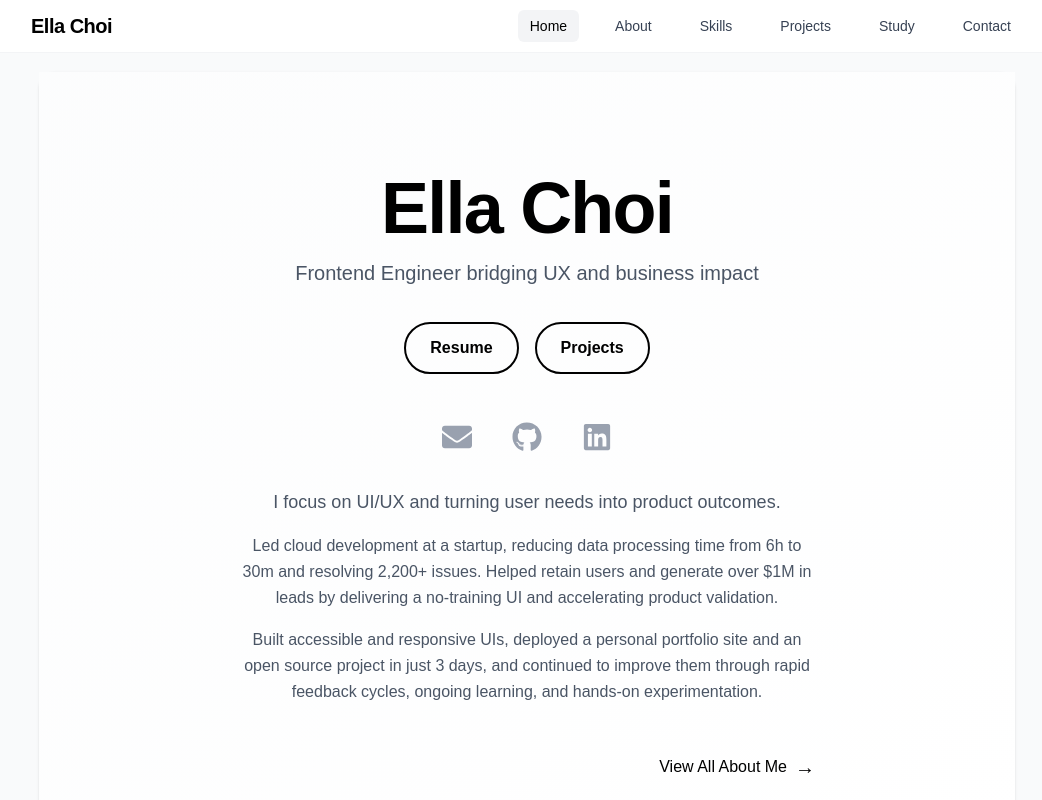
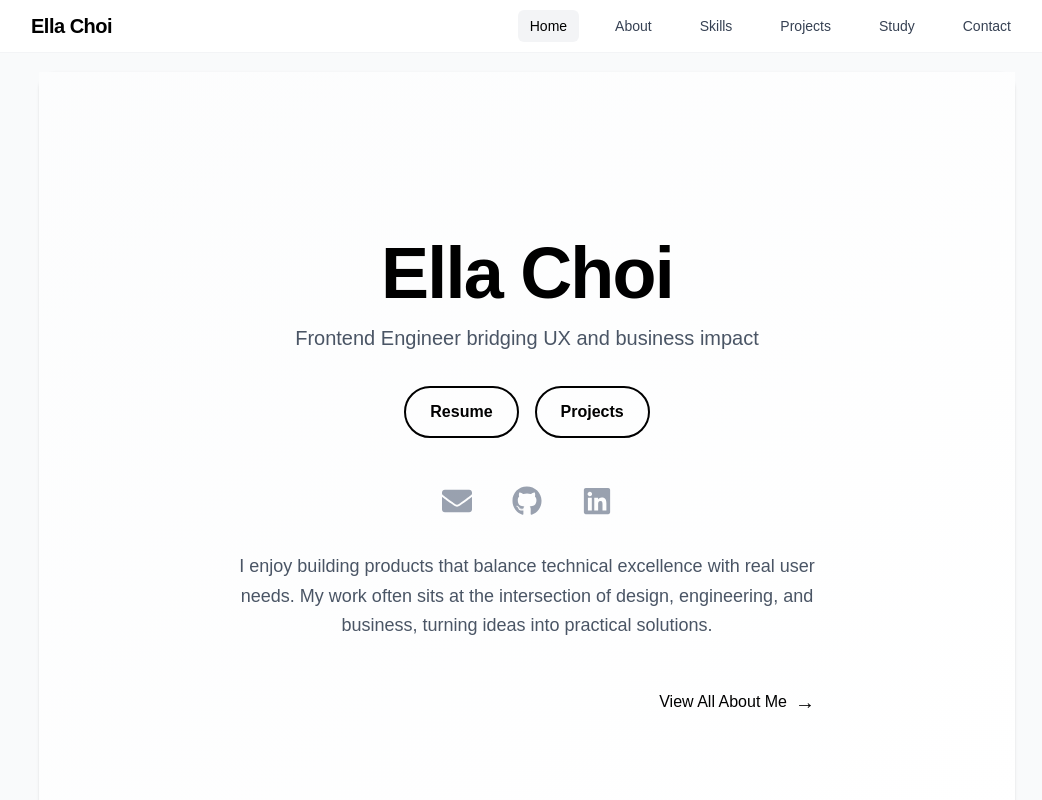
Before and after one commit to ella-yschoi/ella-yschoi.github.io, a Next.js app: page / in a window 1280 px wide. Shown: the top 800 px of the page, without its empty margins (113-1155 px from the left). Built offline with nearby package versions, Linux system fonts and the light colour scheme.

Commit message:
fix: Update resume link in ContactPage and IntroSection for consistency

```diff
--- a/src/app/contact/page.tsx
+++ b/src/app/contact/page.tsx
@@ -19,7 +19,7 @@ const contacts = [
   {
     label: 'Resume',
     value: 'View Resume',
-    href: 'https://drive.google.com/file/d/1etZnLsiSvBr97nAM2rdGsli6voFygti2/view?usp=sharing',
+    href: 'https://drive.google.com/file/d/1VghfplJCZzPSLFcMPgcozdjzAbXDZI6D/view?usp=sharing',
     icon: <IoIosDocument className='text-2xl text-gray-500' />,
     bg: 'bg-white',
     copyable: false,
--- a/src/components/IntroSection.tsx
+++ b/src/components/IntroSection.tsx
@@ -88,7 +88,7 @@ const IntroSection = () => {
           transition={{ duration: 0.8, delay: 0.4 }}
         >
           <a
-            href='https://drive.google.com/file/d/1etZnLsiSvBr97nAM2rdGsli6voFygti2/view?usp=sharing'
+            href='https://drive.google.com/file/d/1VghfplJCZzPSLFcMPgcozdjzAbXDZI6D/view?usp=sharing'
             target='_blank'
             rel='noopener noreferrer'
             className='px-6 py-3 rounded-full border-2 border-black text-black font-semibold
@@ -155,20 +155,9 @@ const IntroSection = () => {
           transition={{ duration: 0.8, delay: 0.8 }}
         >
           <p className='text-lg text-gray-600 leading-relaxed'>
-            I focus on UI/UX and turning user needs into product outcomes.
-          </p>
-          <p className='text-base text-gray-600 leading-relaxed'>
-            Led cloud development at a startup, reducing data processing time
-            from 6h to 30m and resolving 2,200+ issues. Helped retain users and
-            generate over $1M in leads by delivering a no-training UI and
-            accelerating product validation.
-          </p>
-
-          <p className='text-base text-gray-600 leading-relaxed'>
-            Built accessible and responsive UIs, deployed a personal portfolio
-            site and an open source project in just 3 days, and continued to
-            improve them through rapid feedback cycles, ongoing learning, and
-            hands-on experimentation.
+            I enjoy building products that balance technical excellence with
+            real user needs. My work often sits at the intersection of design,
+            engineering, and business, turning ideas into practical solutions.
           </p>
           <div className='flex justify-end mt-12'>
             <ViewAllButton href='/about'>View All About Me</ViewAllButton>
```
